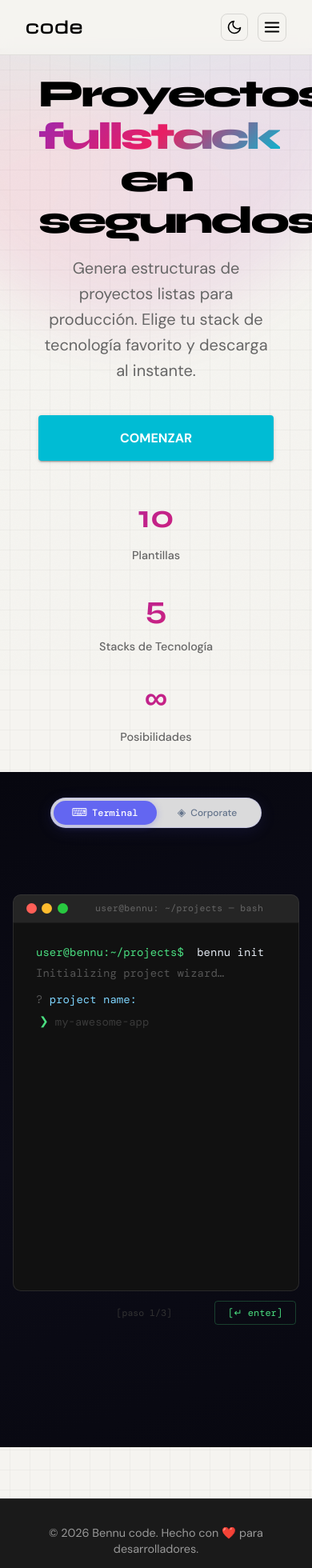
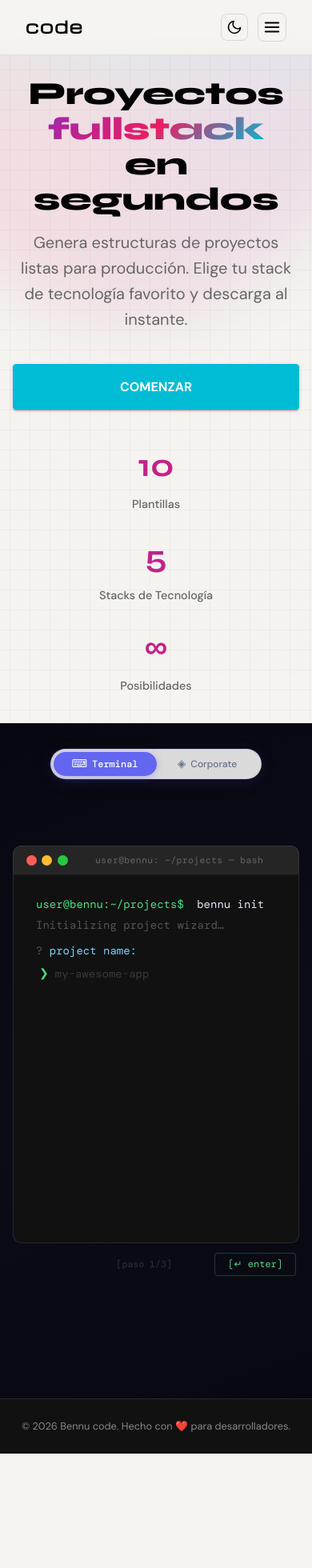
Before and after one commit to bennu/code, a Next.js app: page / in a window 390 px wide. Shown: the top 1960 px of the page at 80% size. After the commit the page ends 1817 px from the top, so only its background shows below. Built offline with nearby package versions, Linux system fonts and the light colour scheme.

Commit message:
feat: mobile version enhacement

```diff
--- a/components/Footer.tsx
+++ b/components/Footer.tsx
@@ -1,26 +1,23 @@
 "use client"
 
-import { Box, Typography, useTheme } from "@mui/material"
+import { Box } from "@mui/material"
 
 export default function Footer() {
-  const theme = useTheme()
-  const dark = theme.palette.mode === "dark"
-
   return (
     <Box
       component="footer"
       sx={{
-        background: dark ? "#0a0a0a" : "#1a1a1a",
-        color: dark ? "#555" : "#999",
+        background: "#111",
+        borderTop: "1px solid #2a2a2a",
+        padding: "1.5rem 1rem",
         textAlign: "center",
-        padding: "2rem",
-        borderTop: dark ? "1px solid #222" : "1px solid #333",
-        marginTop: "4rem",
+        fontFamily: "var(--font-dm-sans)",
+        fontSize: { xs: "0.8rem", sm: "0.9rem" },
+        color: "#888",
+        lineHeight: 1.6,
       }}
     >
-      <Typography variant="body2" sx={{ fontSize: "0.9rem" }}>
-        &copy; 2026 Bennu code. Hecho con ❤️ para desarrolladores.
-      </Typography>
+      &copy; 2026 Bennu code. Hecho con ❤️ para desarrolladores.
     </Box>
   )
 }
--- a/components/sections/Hero.tsx
+++ b/components/sections/Hero.tsx
@@ -12,7 +12,8 @@ export default function Hero() {
         flexDirection: "column",
         justifyContent: "center",
         alignItems: "center",
-        padding: "2rem",
+        py: "2rem",
+        px: 0,
         position: "relative",
         overflow: "hidden",
         marginTop: "60px",
@@ -43,11 +44,11 @@ export default function Hero() {
           variant="h1"
           sx={{
             fontFamily: "var(--font-syne)",
-            fontSize: { xs: "3rem", sm: "4rem", md: "5rem" },
+            fontSize: { xs: "2.5rem", sm: "4rem", md: "5rem" },
             fontWeight: 800,
             lineHeight: 1.1,
             marginBottom: "1rem",
-            letterSpacing: "-3px",
+            letterSpacing: { xs: "-0.5px", sm: "-2px", md: "-3px" },
             color: "text.primary",
           }}
         >
```
